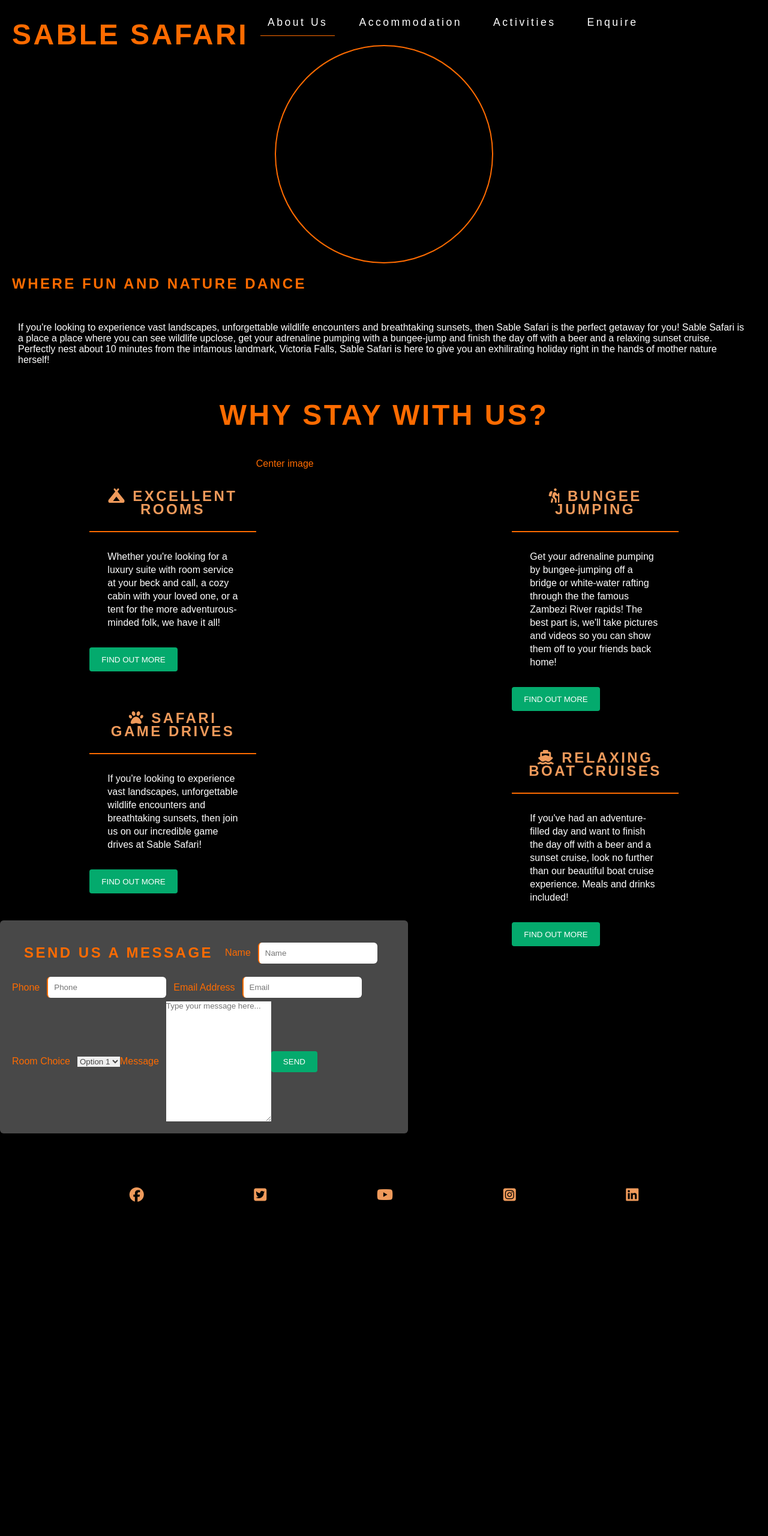
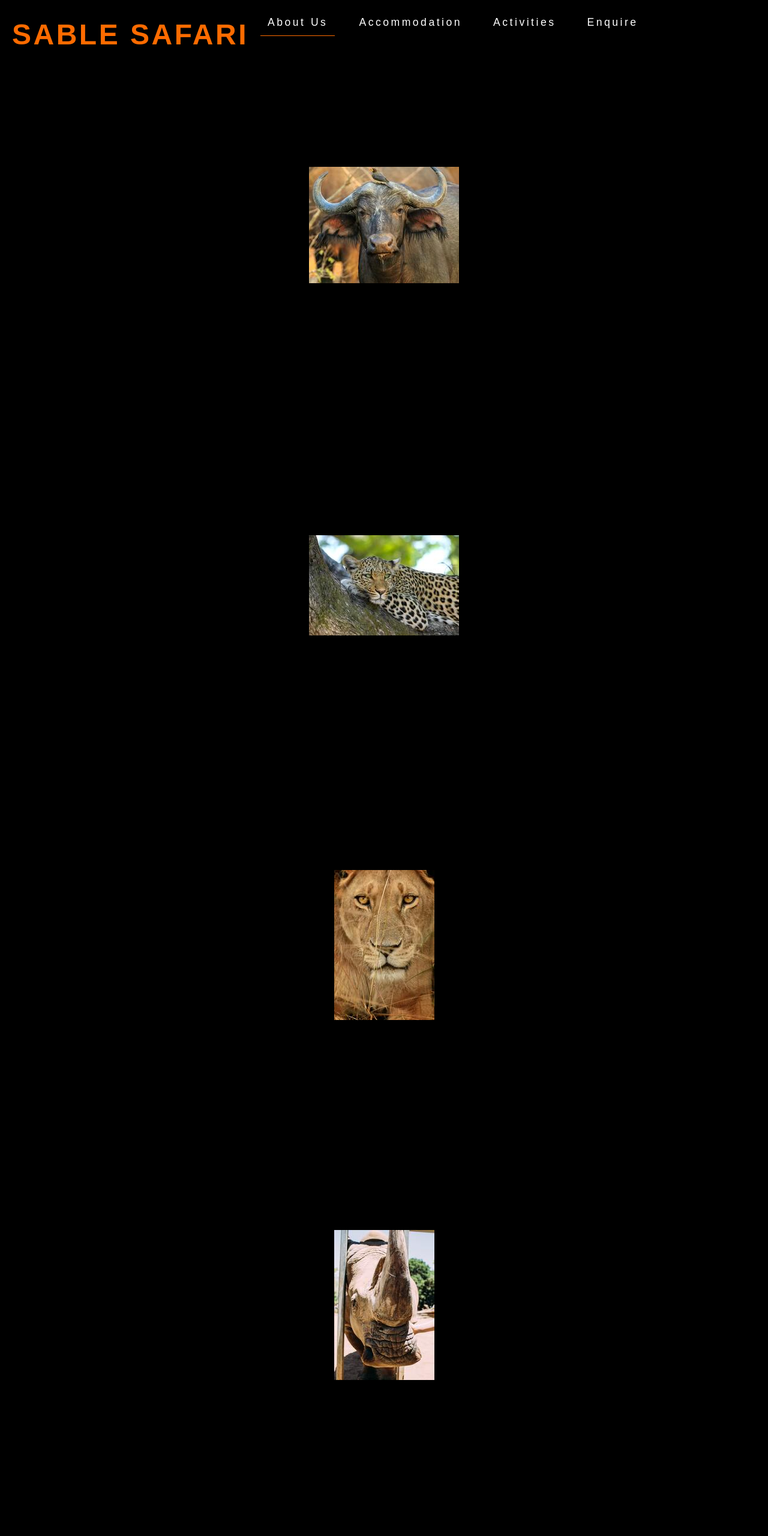
Before and after one commit to pecheylauren02/my-safari, a plain HTML site: page index.html in a window 1280 px wide. Shown: the top 2560 px of the page at 60% size. Before the commit the page ends 2092 px from the top, so only its background shows below. Drawn offline with Linux system fonts and the light colour scheme; a web font is replaced by a local one.

Commit message:
Add images to homepage

```diff
--- a/assets/css/style.css
+++ b/assets/css/style.css
@@ -110,16 +110,47 @@ h1, h2 {
 }
 
 /* Hero images section of homepage, help from https://www.w3schools.com/howto/howto_css_images_side_by_side.asp */
+#buffalo-image {
+    height: 600px;
+    width: 100%;
+    background: url('../images/buffalo.jpg') no-repeat center center;
+}
 
+#leopard-image {
+    height: 600px;
+    width: 100%;
+    background: url('../images/leopard_1.jpg') no-repeat center center;
+}
+
+#lion-image {
+    height: 600px;
+    width: 100%;
+    background: url('../images/lion.jpg') no-repeat center center;
+}
+#rhino-image {
+    height: 600px;
+    width: 100%;
+    background: url('../images/rhino.jpg') no-repeat center center;
+}
+#elephant-image {
+    height: 600px;
+    width: 100%;
+    background: url('../images/elephant.jpg') no-repeat center center;
+}
 #circle-container {
-    width: 300px;
-    height: 300px;
+    width: 500px;
+    height: 500px;
     padding: 30px;
     border: 2px solid #FE6B00;
     border-radius: 50%;
     margin: 0 auto;
 }
 
+#circle-cover-background {
+    background: url('../images/lion.jpg') no-repeat center center;
+    width: 100%;
+    height: 100%;
+}
 /* Accommodation section of homepage */
 h2 {
     text-transform: uppercase;
--- a/index.html
+++ b/index.html
@@ -39,11 +39,20 @@
             </nav>
 
     </header>
+    <section>
+        <div id="buffalo-image"></div>
+        <div id="leopard-image"></div>
+        <div id="lion-image"></div>
+        <div id="rhino-image"></div>
+        <div id="elephant-image"></div>
+    </section>
+
     <section id="image-section">
         <div id="far-left-image">
             <div id="circle-container"></div>
                 <div id="circle-cover-background"></div>
         </div>
+
     </section>
 
     <section>
```
Also changed, not shown: assets/images/lion_3.jpg (added).
